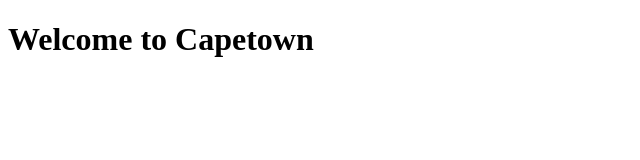
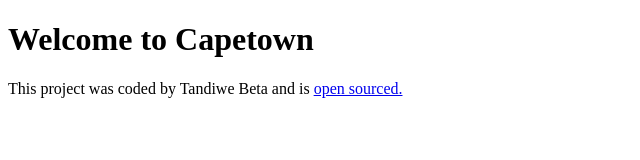
Before and after one commit to TandiweBeta/capetown-travel-project, a plain HTML site: page index.html in a window 1280 px wide. Shown: the whole page, without its empty margins (0-640 px from the left). Drawn offline with Linux system fonts and the light colour scheme.

Commit message:
Added a link to the Github repository

```diff
--- a/index.html
+++ b/index.html
@@ -7,6 +7,12 @@
 </head>
 <body>
   <h1>Welcome to Capetown</h1>
+  <footer>
+    This project was coded by Tandiwe Beta and is
+    <a href="https://github.com/TandiweBeta/capetown-travel-project"
+     target="_blank" > open sourced.
+     </a>
+  </footer>
 
 </body>
 </html>
```
